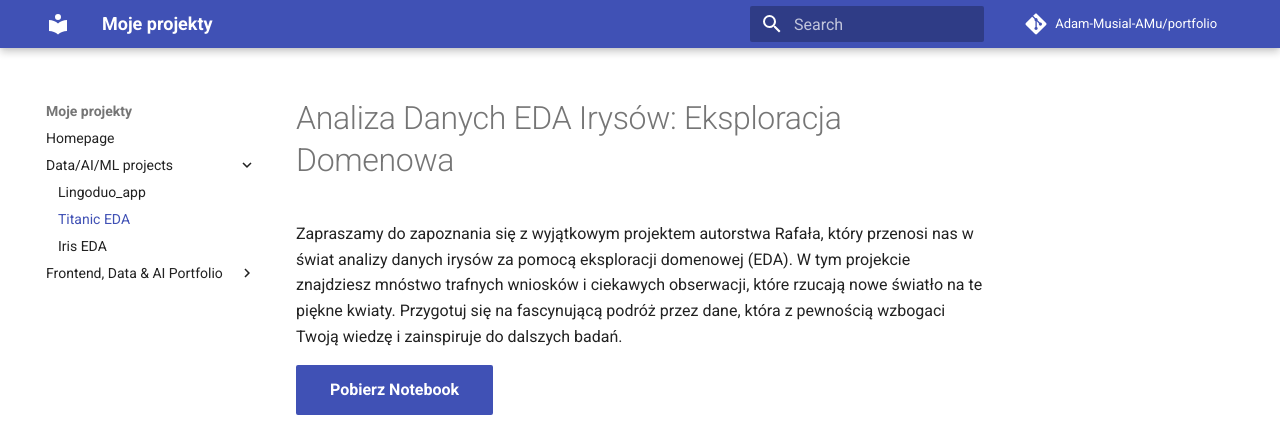
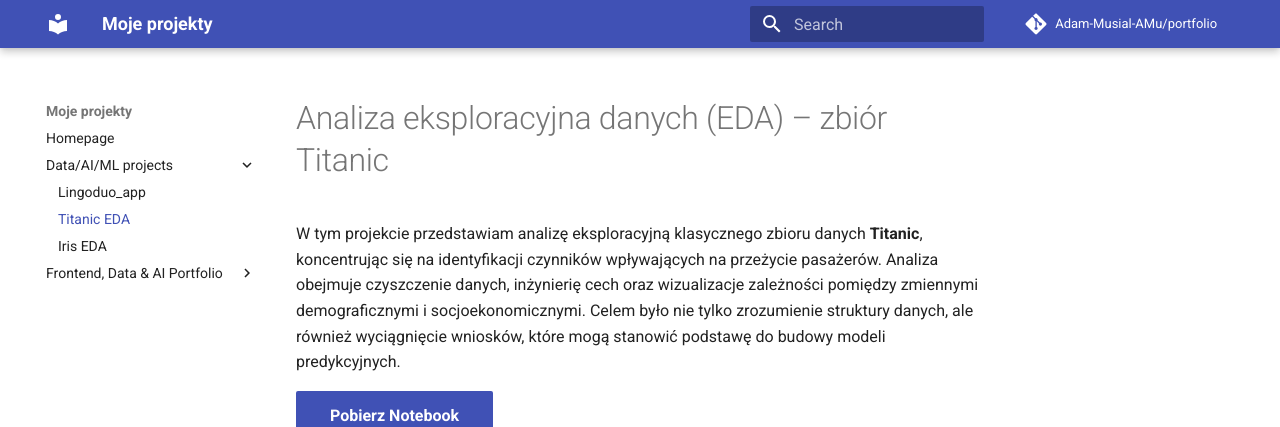
Before and after one commit to Adam-Musial-AMu/portfolio, an MkDocs documentation site: the page built from docs/titanic/index.md, in a window 1280 px wide, cut to the strip 0-427 px from the top of the page. Built offline with MkDocs 1.6.1 and Material for MkDocs 9.7.7, drawn with Linux system fonts in a browser that asks for light colours; comment, search, counter and statistics services are not loaded.

Commit message:
Update EDA project descriptions for Iris and Titanic datasets

```diff
--- a/docs/titanic/index.md
+++ b/docs/titanic/index.md
@@ -1,7 +1,7 @@
 
-# Analiza Danych EDA Irysów: Eksploracja Domenowa
+# Analiza eksploracyjna danych (EDA) – zbiór Titanic
 
-Zapraszamy do zapoznania się z wyjątkowym projektem autorstwa Rafała, który przenosi nas w świat analizy danych irysów za pomocą eksploracji domenowej (EDA). W tym projekcie znajdziesz mnóstwo trafnych wniosków i ciekawych obserwacji, które rzucają nowe światło na te piękne kwiaty. Przygotuj się na fascynującą podróż przez dane, która z pewnością wzbogaci Twoją wiedzę i zainspiruje do dalszych badań.
+W tym projekcie przedstawiam analizę eksploracyjną klasycznego zbioru danych **Titanic**, koncentrując się na identyfikacji czynników wpływających na przeżycie pasażerów. Analiza obejmuje czyszczenie danych, inżynierię cech oraz wizualizacje zależności pomiędzy zmiennymi demograficznymi i socjoekonomicznymi. Celem było nie tylko zrozumienie struktury danych, ale również wyciągnięcie wniosków, które mogą stanowić podstawę do budowy modeli predykcyjnych.
 
 <a href="titanic.ipynb" class="md-button md-button--primary">Pobierz Notebook</a>
 
```
Also changed, not shown: docs/iris/index.md (+2 -2 lines).
